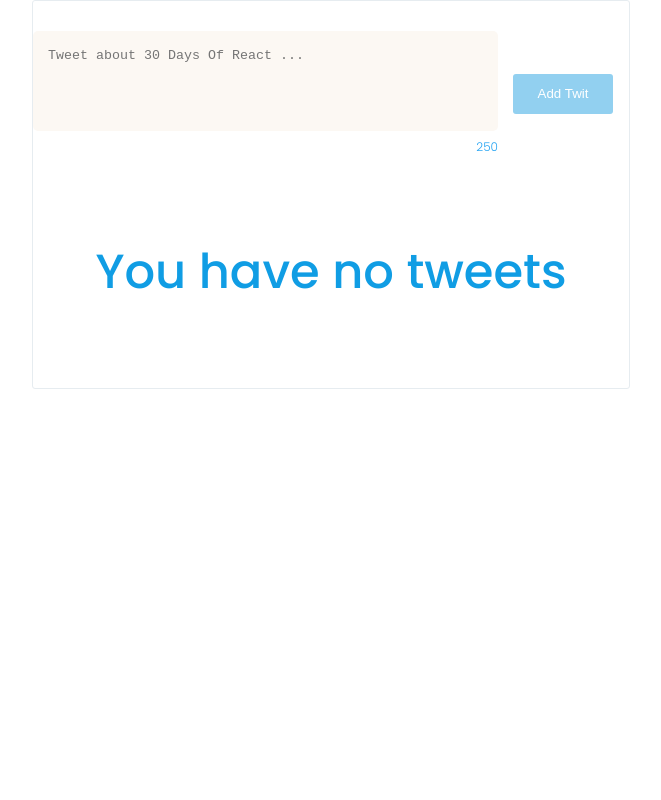
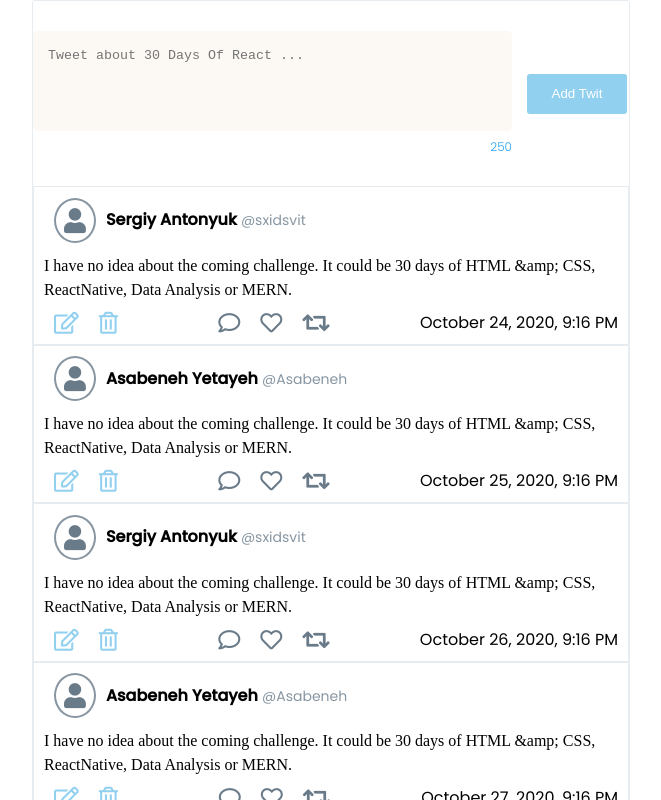
Before and after one commit to sxidsvit/react-challenge, a React (Create React App) app: page / in a window 1280 px wide. Shown: the top 800 px of the page, without its empty margins (309-970 px from the left). Built offline with nearby package versions, Linux system fonts and the light colour scheme; a web font is replaced by a local one.

Commit message:
refactoring TwtCard

```diff
--- a/src/App.js
+++ b/src/App.js
@@ -1,14 +1,14 @@
 import React, { useState } from 'react'
 import TwitCard from './components/TwitCard/TwitCard'
 import AddPost from './components/AddPost/AddPost'
-import TwitEditing from './components/TwitEditing/TwitEditing'
+// import TwitEditing from './components/TwitEditing/TwitEditing'
 import { data } from './data'
 import { formatedData, generateId } from './utils'
 import './style.css'
 
 const App = () => {
 
-  const [twitts, setTwitts] = useState('')
+  const [twitts, setTwitts] = useState(data)
   const [currentTwit, setCurrentTwit] = useState('')
   const [editing, setEditing] = useState(false)
 
@@ -42,7 +42,6 @@ const App = () => {
       postContent: value,
       date: formatedData()
     }
-    // data.unshift(newTwit)
     setTwitts(prev => [newTwit, ...prev])
   }
 
@@ -52,13 +51,6 @@ const App = () => {
 
       <AddPost addTwitHandler={addTwitHandler} />
 
-      {editing
-        && <TwitEditing
-          currentTwit={currentTwit}
-          updateHandler={updateHandler}
-          cancelHandler={cancelHandler}
-        />}
-
       {
         twitts.length
           ? twitts.map(twit =>
@@ -66,6 +58,11 @@ const App = () => {
               key={twit.id}
               editHandler={editHandler}
               deleteHandler={deleteHandler}
+              editing={editing}
+              setEditing={setEditing}
+              currentTwit={currentTwit}
+              updateHandler={updateHandler}
+              cancelHandler={cancelHandler}
             />)
           : <p className="notwits">You have no tweets</p>
       }
--- a/src/components/TwitCard/TwitCard.js
+++ b/src/components/TwitCard/TwitCard.js
@@ -1,10 +1,18 @@
-import React from 'react'
+import React, { useState } from 'react'
+import TwitEditing from '../TwitEditing/TwitEditing'
 import './style.css'
 
-const TwitCard = ({ twit: { id, firstName, lastName = '', nik = '', postContent, date }, deleteHandler, editHandler }) => {
+const TwitCard = ({ twit: { id, firstName, lastName = '', nik = '', postContent, date }, deleteHandler, editHandler, editing, currentTwit, updateHandler, cancelHandler }) => {
 
   return (
     <>
+      {editing
+        && <TwitEditing
+          currentTwit={currentTwit}
+          updateHandler={updateHandler}
+          cancelHandler={cancelHandler}
+        />}
+
       <div className="post">
         <div className="user-info">
           <i className="fas fa-user"></i>
```
